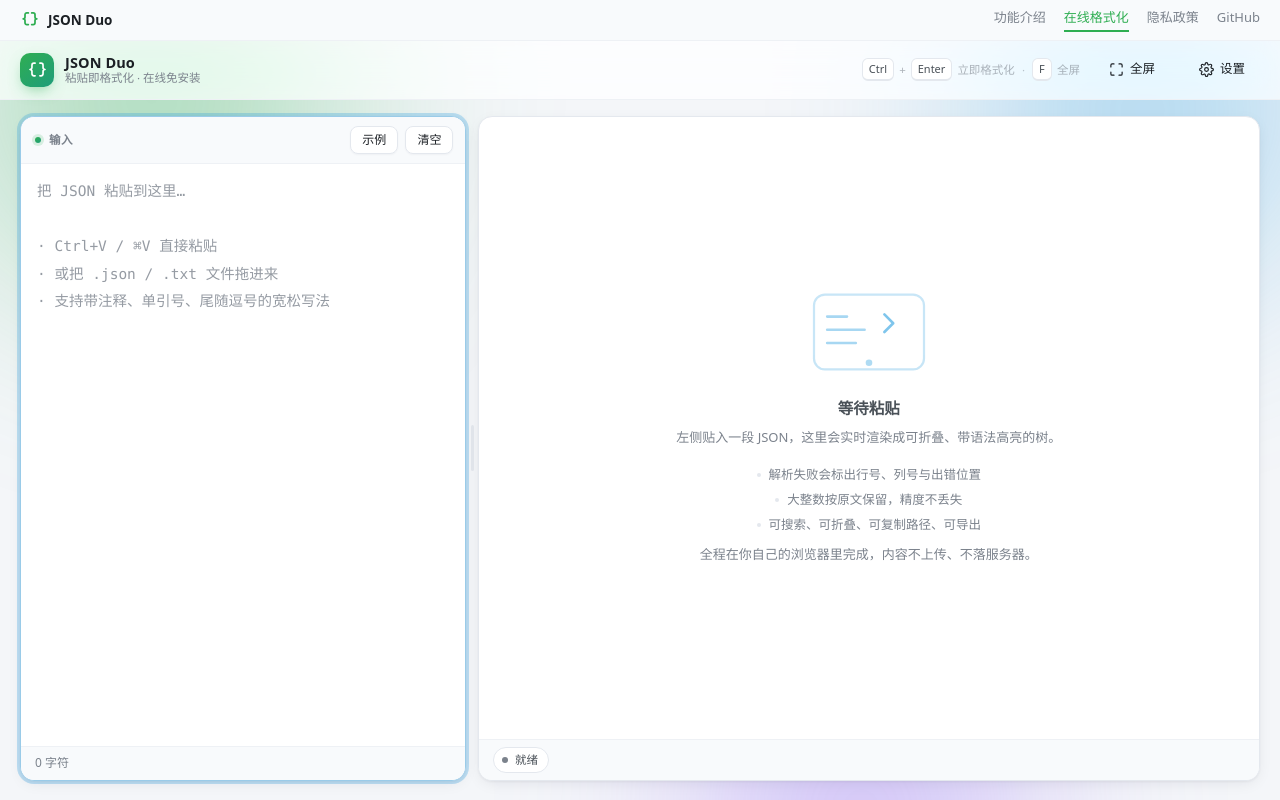
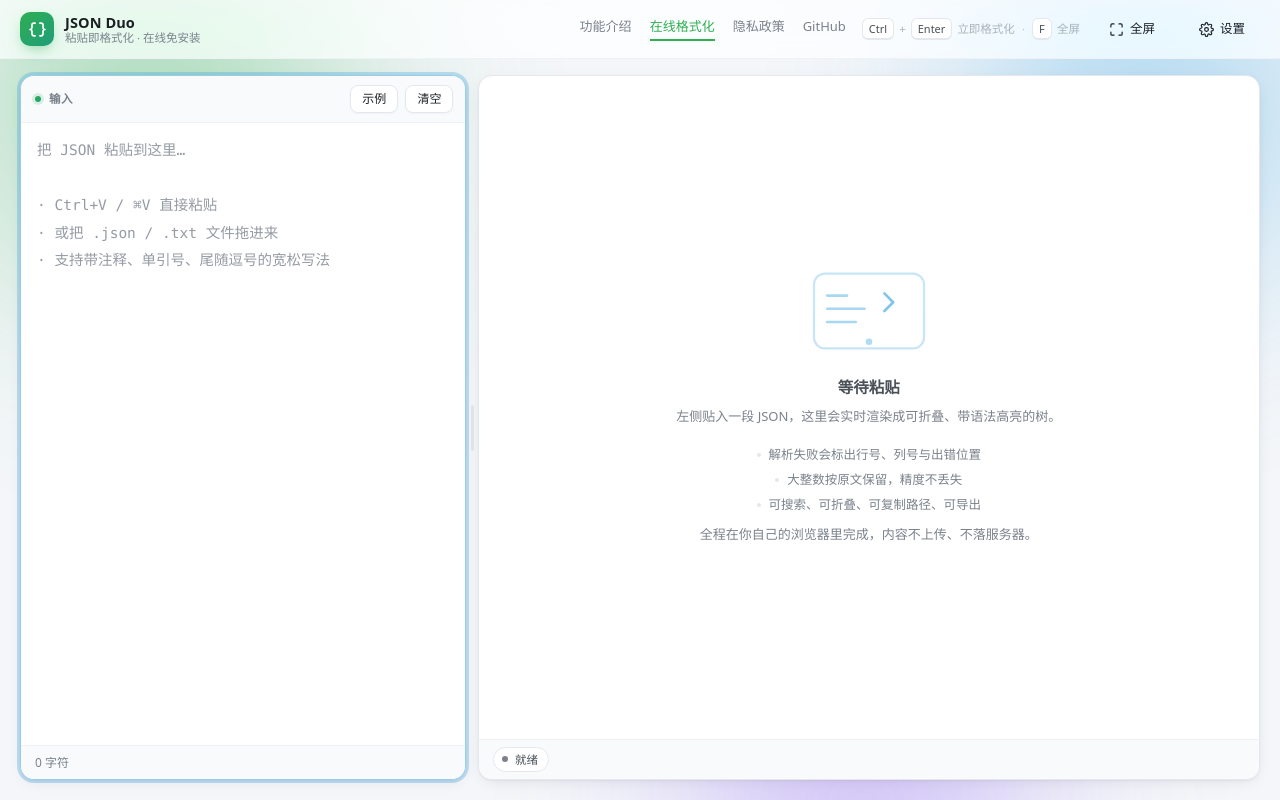
Before and after one commit to lr3699/edge-json-formatter, a browser extension: page site/app.html in a window 1280 px wide. Drawn offline with Linux system fonts and the light colour scheme.

Commit message:
site: merge sitenav into topbar - single header row, drop duplicate logo

```diff
--- a/site/app.css
+++ b/site/app.css
@@ -1,50 +1,29 @@
 /* 网页版（site/app.html）附加样式：站点导航 + 设置抽屉。
    颜色全部复用 editor.css 的 token，保证深浅主题与整页一致。 */
 
-/* ------------------------------------------------------------ 站点导航 */
+/* ------------------------------------------------------------ 顶部导航
+   并入 .topbar（见 app.html）：brand 左、导航链接右（margin-left:auto），
+   之后才是工具按钮区。不再有独立的站点导航行。 */
 
-.sitenav {
-  position: relative;
-  z-index: 4;
-  flex: 0 0 auto;
-  display: flex;
-  align-items: center;
-  justify-content: space-between;
-  gap: 16px;
-  padding: 8px 20px;
-  background: var(--panel-2);
-  border-bottom: 1px solid var(--border-soft);
-}
-
-.sitenav-brand {
-  display: inline-flex;
-  align-items: center;
-  gap: 8px;
-  font-weight: 700;
-  font-size: 13.5px;
-  color: var(--text);
-  text-decoration: none;
-}
-
-.sitenav-brand svg { width: 20px; height: 20px; color: var(--brand); }
-
-.sitenav-links {
+.topnav {
   display: flex;
   align-items: center;
   gap: 18px;
+  margin-left: auto;
   font-size: 13px;
 }
 
-.sitenav-links a {
+.topnav a {
   color: var(--muted);
   text-decoration: none;
   padding-bottom: 2px;
   border-bottom: 2px solid transparent;
+  white-space: nowrap;
 }
 
-.sitenav-links a:hover { color: var(--text); }
+.topnav a:hover { color: var(--text); }
 
-.sitenav-links a.active {
+.topnav a.active {
   color: var(--brand);
   border-bottom-color: var(--brand);
 }
@@ -227,11 +206,10 @@
 /* ------------------------------------------------------------ 窄屏 */
 
 @media (max-width: 720px) {
-  .sitenav { padding: 8px 12px; }
-  .sitenav-links { gap: 12px; font-size: 12px; }
+  .topnav { gap: 12px; font-size: 12px; }
   .keys { display: none; }
 }
 
 @media (max-width: 560px) {
-  .sitenav-links a:not(.active) { display: none; }
+  .topnav a:not(.active) { display: none; }
 }
--- a/site/app.html
+++ b/site/app.html
@@ -17,23 +17,6 @@
   <link rel="stylesheet" href="app.css">
 </head>
 <body>
-  <nav class="sitenav">
-    <a class="sitenav-brand" href="index.html">
-      <svg viewBox="0 0 24 24" fill="none" stroke="currentColor" stroke-width="2.1"
-           stroke-linecap="round" stroke-linejoin="round" aria-hidden="true">
-        <path d="M10 3.5H8.2A2.2 2.2 0 0 0 6 5.7v2.6A2.2 2.2 0 0 1 3.8 10.5 2.2 2.2 0 0 1 6 12.7v2.6A2.2 2.2 0 0 0 8.2 17.5H10"/>
-        <path d="M14 3.5h1.8A2.2 2.2 0 0 1 18 5.7v2.6a2.2 2.2 0 0 0 2.2 2.2A2.2 2.2 0 0 0 18 12.7v2.6a2.2 2.2 0 0 1-2.2 2.2H14"/>
-      </svg>
-      <span>JSON Duo</span>
-    </a>
-    <span class="sitenav-links">
-      <a href="index.html">功能介绍</a>
-      <a href="app.html" class="active">在线格式化</a>
-      <a href="privacy.html">隐私政策</a>
-      <a href="https://github.com/lr3699/edge-json-formatter" target="_blank" rel="noopener">GitHub</a>
-    </span>
-  </nav>
-
   <div class="aurora" aria-hidden="true">
     <span class="blob blob-a"></span>
     <span class="blob blob-b"></span>
@@ -54,6 +37,12 @@
         <em>粘贴即格式化 · 在线免安装</em>
       </span>
     </div>
+    <nav class="topnav" aria-label="站点导航">
+      <a href="index.html">功能介绍</a>
+      <a href="app.html" class="active">在线格式化</a>
+      <a href="privacy.html">隐私政策</a>
+      <a href="https://github.com/lr3699/edge-json-formatter" target="_blank" rel="noopener">GitHub</a>
+    </nav>
     <div class="topbar-tools">
       <span id="keys" class="keys">
         <kbd>Ctrl</kbd><i>+</i><kbd>Enter</kbd><i>立即格式化</i>
```
Also changed, not shown: docs/shots/topbar-merged.png (added).
